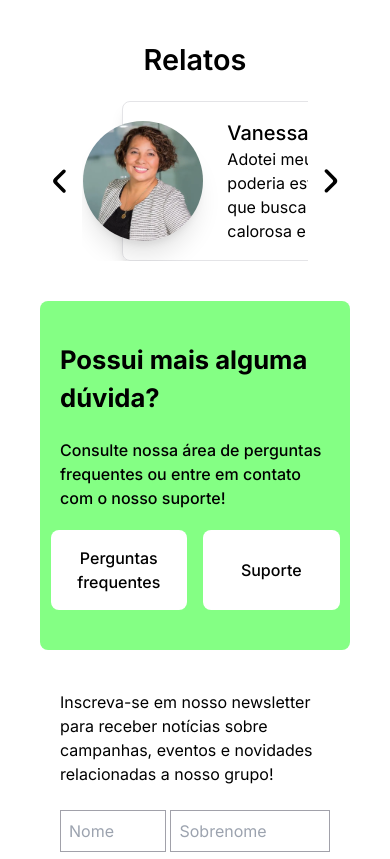
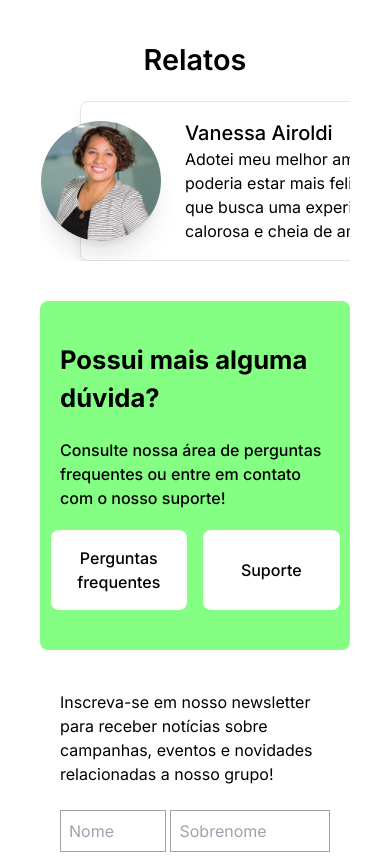
Before and after one commit to B-e-sa/paws, a Next.js app: page / in a window 390 px wide. Shown: the part 1871-2730 px from the top of the page. Built offline with nearby package versions, Linux system fonts and the light colour scheme.

Commit message:
update: finishing reports component

```diff
--- a/src/components/reports.tsx
+++ b/src/components/reports.tsx
@@ -10,6 +10,11 @@ interface Review {
     name: string;
     image: string;
     text: string;
+}
+
+enum DIRECTION {
+    LEFT,
+    RIGHT
 }
 
 export default function Reports() {
@@ -49,21 +54,21 @@ export default function Reports() {
     const [leftArrowSettings, setLeftArrowSettings] = useState(zinc);
     const [rightArrowSettings, setRightArrowSettings] = useState(white);
 
-    const handleClick = (action: string): void => {
+    const handleClick = (direction: DIRECTION): void => {
         const containerScroll = reviewContainer.current!
 
         const scrollMaxWidth =
             containerScroll.scrollWidth - containerScroll.clientWidth
 
-        if (action === 'right') {
-            containerScroll.scrollLeft -= 350;
+        if (direction === DIRECTION.RIGHT) {
+            containerScroll.scrollLeft += 250;
 
             setRightArrowSettings(white)
 
             if (containerScroll.scrollLeft == 0)
                 setLeftArrowSettings(zinc);
         } else {
-            containerScroll.scrollLeft += 350;
+            containerScroll.scrollLeft -= 250;
 
             setLeftArrowSettings(white);
 
@@ -77,8 +82,11 @@ export default function Reports() {
         <Topic>
             <Title>Relatos</Title>
             <div className="flex w-full">
-                <ArrowIcon onClick={() => { handleClick('left'); console.log("oi") }} className="cursor-pointer w-[5rem] rotate-180" />
-                <div ref={reviewContainer} className="flex pl-10 w-[100vw] overflow-hidden">
+                <ArrowIcon
+                    onClick={() => handleClick(DIRECTION.LEFT)}
+                    className="sm:block hidden cursor-pointer w-[5rem] rotate-180"
+                />
+                <div ref={reviewContainer} className="md:overflow-hidden overflow-auto flex pl-10 w-[100vw] ">
                     <div className="flex">
                         {
                             reviews.map(({ image, name, text }) => (
@@ -100,7 +108,10 @@ export default function Reports() {
                         }
                     </div>
                 </div>
-                <ArrowIcon onClick={() => console.log("OIII")} className="pointer-events-auto cursor-pointer w-[5rem]" />
+                <ArrowIcon
+                    onClick={() => handleClick(DIRECTION.RIGHT)}
+                    className="sm:block hidden pointer-events-auto cursor-pointer w-[5rem]"
+                />
             </div>
         </Topic>
     );
--- a/src/icons/arrow.tsx
+++ b/src/icons/arrow.tsx
@@ -1,6 +1,7 @@
 export default function ArrowIcon(props: React.ComponentProps<'svg'>) {
     return (
         <svg
+            onClick={props.onClick}
             className={props.className}
             viewBox="0 0 24 24"
             fill="none"
```
